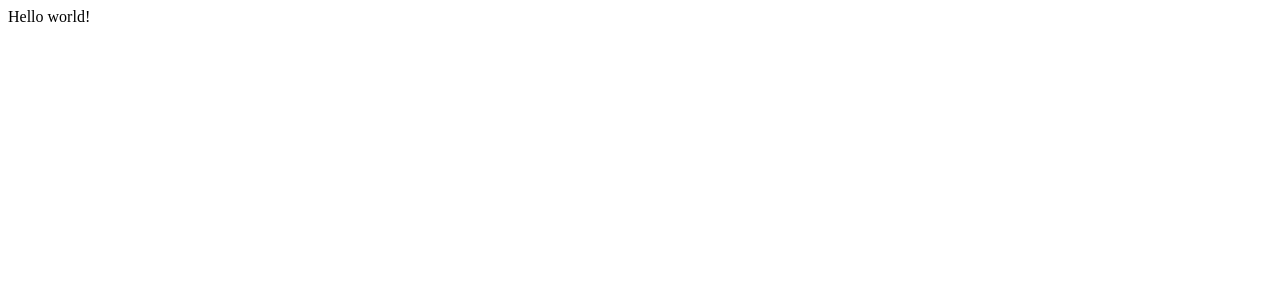
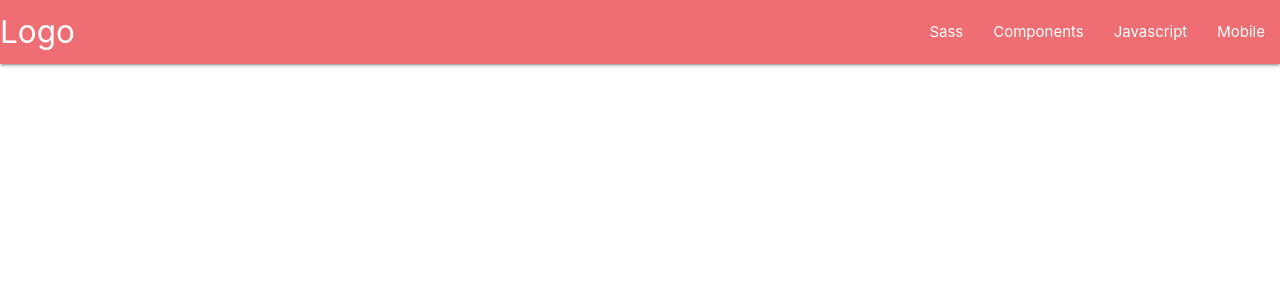
Before and after one commit to Roybin0/flask-application, a Flask app: page / in a window 1280 px wide. Before the commit the part shown is almost empty. Shown: the top 300 px of the page. Run offline with Flask 2, Linux system fonts and the light colour scheme.

Commit message:
Add base code for navbar

```diff
--- a/taskmanager/templates/base.html
+++ b/taskmanager/templates/base.html
@@ -4,11 +4,36 @@
     <meta charset="UTF-8">
     <meta http-equiv="X-UA-Compatible" content="IE=edge">
     <meta name="viewport" content="width=device-width, initial-scale=1.0">
+    <link rel="stylesheet" href="https://cdnjs.cloudflare.com/ajax/libs/materialize/1.0.0/css/materialize.min.css">
+    <link rel="stylesheet" href="{{ url_for('static', filename='css/style.css') }}" type="text/css">
     <title>Task Manager</title>
 </head>
 <body>
 
-    Hello world!
+    <header>
+        <nav>
+            <div class="nav-wrapper">
+                <a href="#!" class="brand-logo">Logo</a>
+                <a href="#" data-target="mobile-demo" class="sidenav-trigger"><i class="material-icons">menu</i></a>
+                <ul class="right hide-on-med-and-down">
+                    <li><a href="sass.html">Sass</a></li>
+                    <li><a href="badges.html">Components</a></li>
+                    <li><a href="collapsible.html">Javascript</a></li>
+                    <li><a href="mobile.html">Mobile</a></li>
+                </ul>
+            </div>
+        </nav>
 
+        <ul class="sidenav" id="mobile-demo">
+            <li><a href="sass.html">Sass</a></li>
+            <li><a href="badges.html">Components</a></li>
+            <li><a href="collapsible.html">Javascript</a></li>
+            <li><a href="mobile.html">Mobile</a></li>
+        </ul>
+    </header>
+
+
+    <script src="https://cdnjs.cloudflare.com/ajax/libs/materialize/1.0.0/js/materialize.min.js"></script>
+    <script src="{{ url_for('static', filename='js/script.js') }}"></script>
 </body>
 </html>
```
Also changed, not shown: taskmanager/static/css/style.css (added), taskmanager/static/js/script.js (added).
